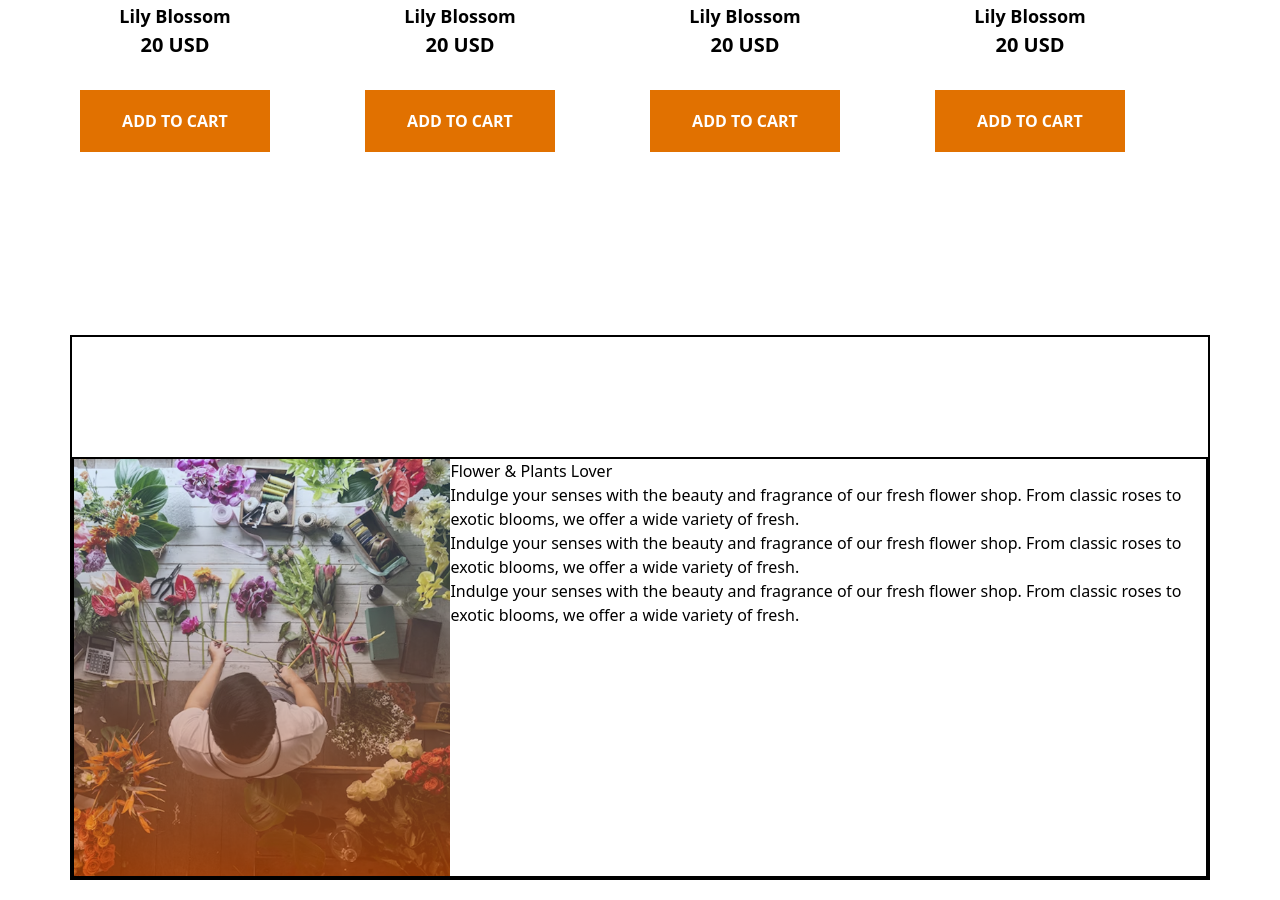
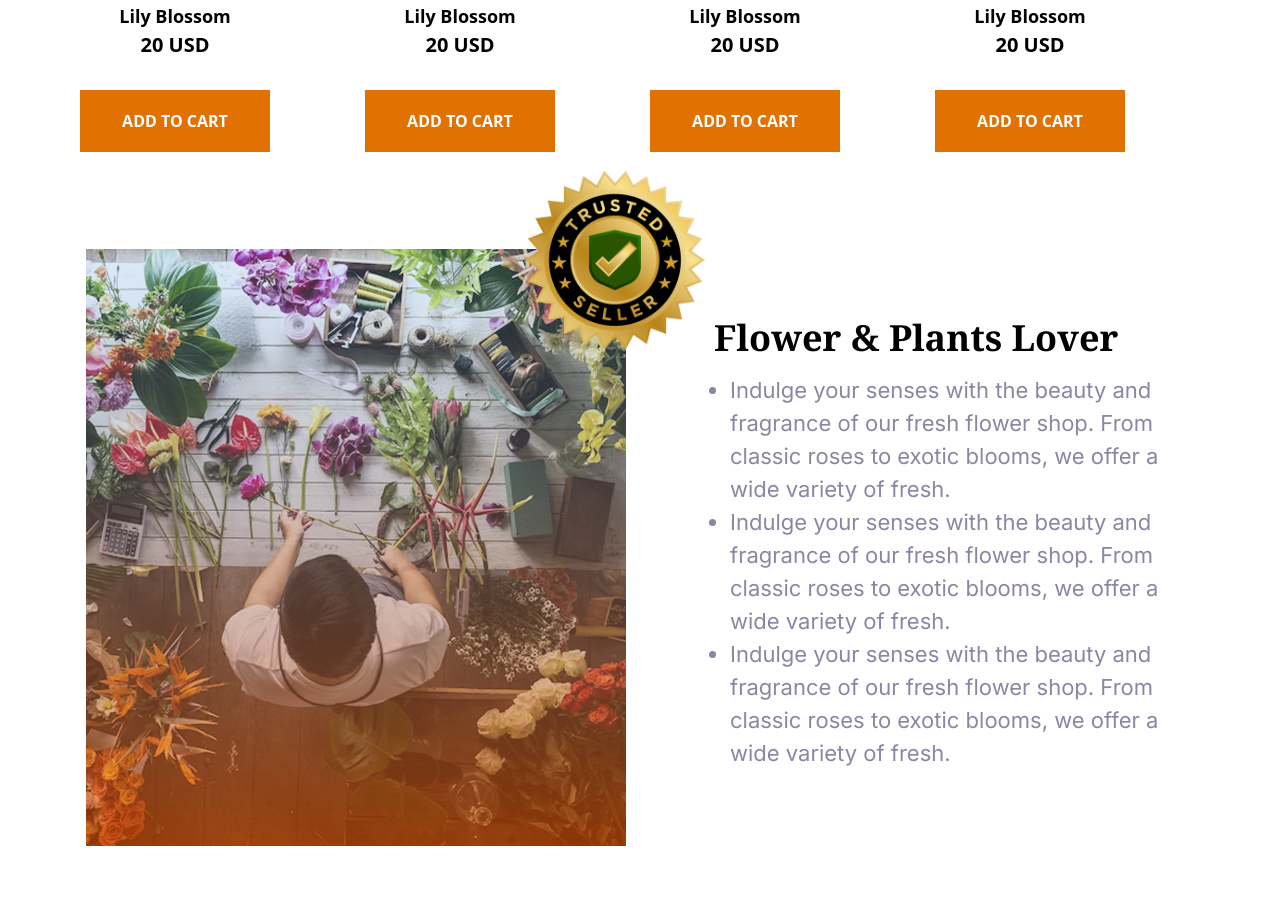
Before and after one commit to Partho-Mukherjee2003/Assignment0.2-2, a plain HTML site: page index.html in a window 1280 px wide. Shown: the part 1675-2575 px from the top of the page. After the commit the page ends 2541 px from the top, so only its background shows below. Drawn offline with nearby package versions, Linux system fonts and the light colour scheme.

Commit message:
this is my flower lover section with badge

```diff
--- a/index.html
+++ b/index.html
@@ -74,13 +74,13 @@
                 <h1 class="text-4xl text-center font-bold ">
                     <span class="text-[#E95A08]">Our</span> Plants
                 </h1>
-                <p class="text-[18px] text-[#8987A1] font-semibold text-center mt-5">
+                <p class="text-[18px] text-[#8987A1] font-semibold text-center mt-5 lg:w-[850px] lg:mx-auto">
                     Indulge your senses with the beauty and fragrance of our fresh flower shop. From classic roses to exotic blooms, we offer a wide variety of fresh.
                 </p>
             </div>
 
 
-            <div class="grid grid-cols-2 md:grid-cols-3 lg:grid-cols-4 gap-y-5">
+            <div class="grid grid-cols-2 md:grid-cols-3 lg:grid-cols-4 gap-y-5 ">
 
                 <div class="w-[190px] h-[340px] my-10 mx-[10px]">
                     <div>
@@ -178,14 +178,17 @@
 
 
         <!-- Flower lover  -->
-        <section class="md:pt-[120px] lg:max-w-[1140px] max-w-[800px] md:mx-auto md:m-5 mt-[41px] md:mt-[210px] border-2">
+        <section class=" lg:max-w-[1140px] max-w-[800px] md:mx-auto md:m-5 mt-[41px] md:mt-[100px] ">
 
-            <div class="flex  border-2">
-                <div ><img class="" src="./assets/flower-store.png" alt=""></div>
-                <div>
-                    <h1>Flower & Plants Lover</h1>
-                    <ul>
-                        <li>Indulge your senses with the beauty and fragrance of our fresh flower shop. From classic roses to exotic blooms, we offer a wide variety of fresh.</li>
+            <div class="flex  flex-col md:flex-row md:items-center md:w-[800px] lg:w-[1140px]">
+                <div >
+                    <img src="./assets/trusted-badge.png" class="md:w-[250px] hidden  lg:block absolute z-1" id="badge" alt="">
+                    <img class="px-4 mt-6 md:w-[1/2]  relative" src="./assets/flower-store.png" alt="">
+                </div>
+                <div class="md:w-[500px] md:ml-14 ">
+                    <h1 class="text-4xl font-bold noto-serif my-4 px-4">Flower & Plants Lover</h1>
+                    <ul id="flower-list" class="px-8 text-[14px]  lg:text-[22px] text-[#8987A1] inter">
+                        <li >Indulge your senses with the beauty and fragrance of our fresh flower shop. From classic roses to exotic blooms, we offer a wide variety of fresh.</li>
                         <li>Indulge your senses with the beauty and fragrance of our fresh flower shop. From classic roses to exotic blooms, we offer a wide variety of fresh.</li>
                         <li>Indulge your senses with the beauty and fragrance of our fresh flower shop. From classic roses to exotic blooms, we offer a wide variety of fresh.</li>
                     </ul>
--- a/styles/style.css
+++ b/styles/style.css
@@ -14,3 +14,14 @@
   font-family: "Inter", sans-serif;
   font-optical-sizing: auto;
 }
+
+
+#flower-list{
+  list-style-type:disc;
+}
+
+#badge{
+  margin-left: 420px;
+  margin-top: -90px;
+
+}
```
